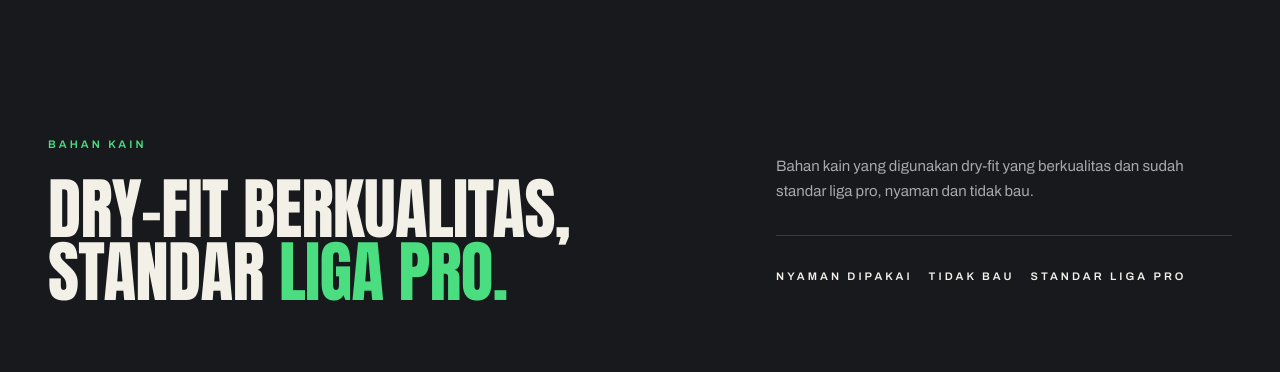
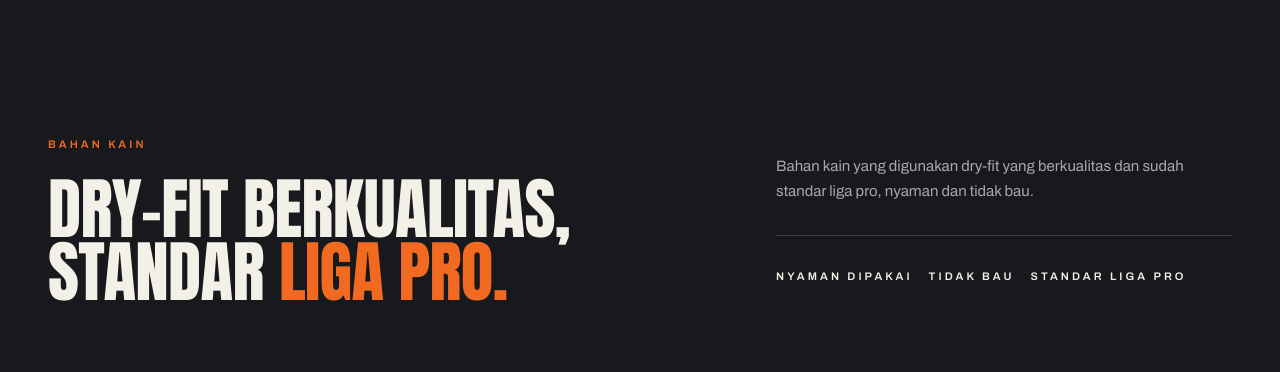
Before and after one commit to ersetdigital-sudo/tntsport, a Next.js app: page /corporate-collection in a window 1280 px wide. Shown: the part 2760-3132 px from the top of the page. Built offline with nearby package versions, Linux system fonts and the light colour scheme; no server answers; the database is empty; a web font is replaced by a local one.

Commit message:
fix: Bahan Kain section accent color green -> orange to match corporate LP theme

```diff
--- a/components/corporate-collection/CorporateCollectionLanding.tsx
+++ b/components/corporate-collection/CorporateCollectionLanding.tsx
@@ -324,9 +324,9 @@ export function CorporateCollectionLanding({ products, waNumber }: Props) {
         <div className="mx-auto max-w-[1400px] px-6 lg:px-12">
           <div className="grid lg:grid-cols-12 gap-12 lg:gap-16 items-center">
             <div className="lg:col-span-7">
-              <span className="reveal label text-[#4ADE80] block mb-6">BAHAN KAIN</span>
+              <span className="reveal label text-[#F26A21] block mb-6">BAHAN KAIN</span>
               <h2 className="reveal display text-[9vw] sm:text-[6vw] lg:text-[4.2rem] leading-[1.05] text-[#F3F0E8]">
-                DRY-FIT BERKUALITAS,<br />STANDAR <span className="text-[#4ADE80]">LIGA PRO.</span>
+                DRY-FIT BERKUALITAS,<br />STANDAR <span className="text-[#F26A21]">LIGA PRO.</span>
               </h2>
             </div>
             <div className="lg:col-span-5">
```
